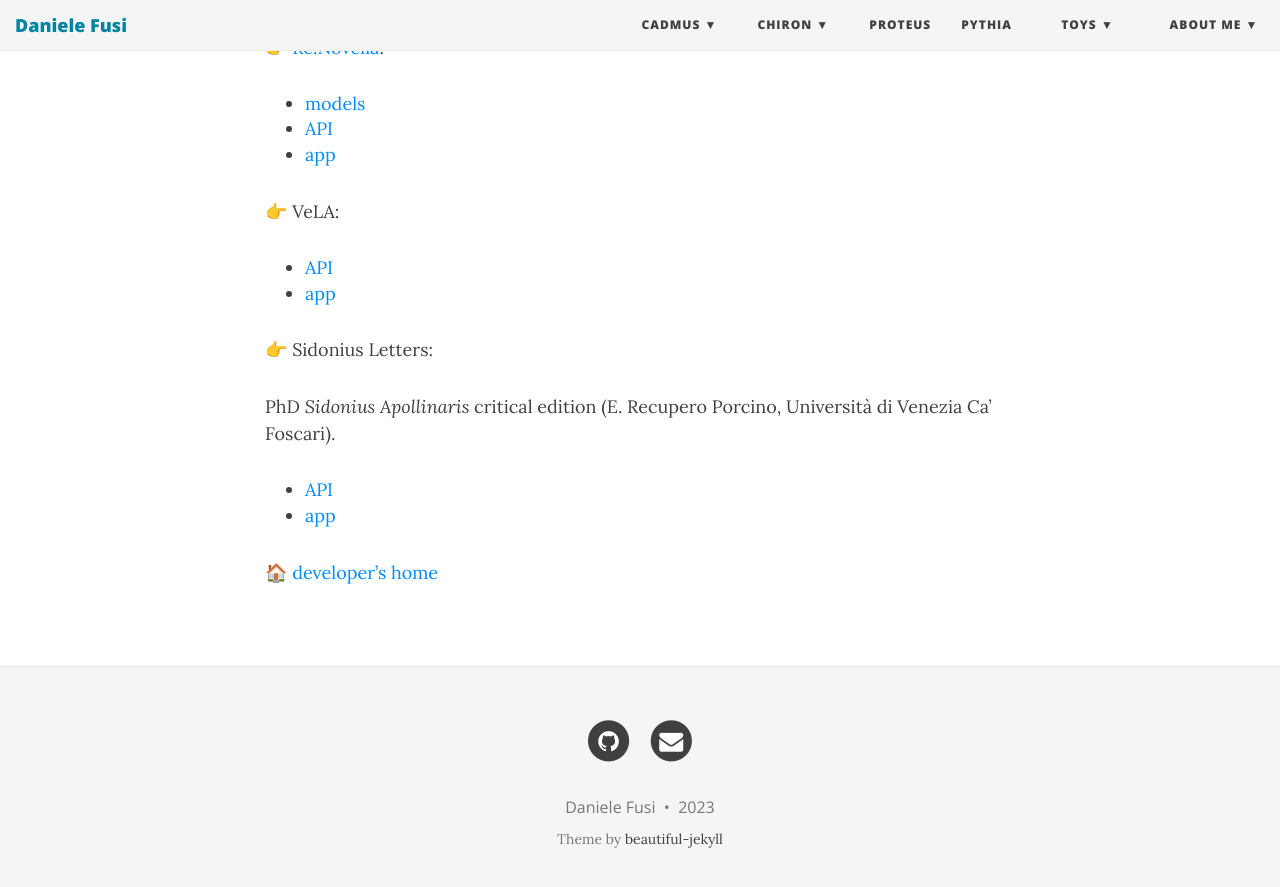
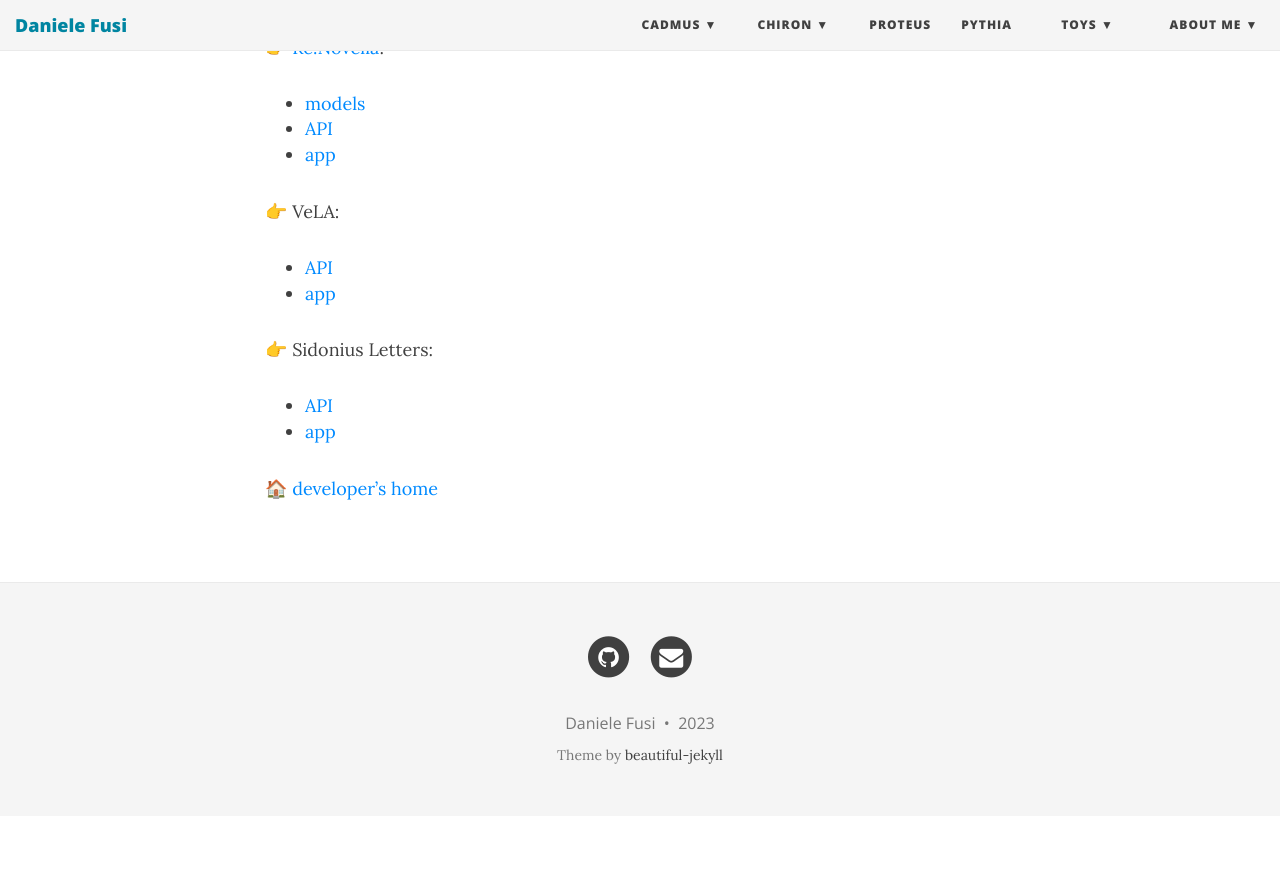
Before and after one commit to Myrmex/overview, a Jekyll site: the page built from cadmus/dev/repos.md, in a window 1280 px wide and 900 px high, scrolled down 5091 px. Shown: the top 887 px of the window. Built offline with Jekyll 4.4.1, drawn with Linux system fonts in a browser that asks for light colours; nearby versions of some CDN libraries; after the commit the page ends 5907 px from its top, so only the background shows below that.

Commit message:
Update repos.md

```diff
--- a/cadmus/dev/repos.md
+++ b/cadmus/dev/repos.md
@@ -164,8 +164,6 @@ General shells:
 
 👉 Sidonius Letters:
 
-PhD _Sidonius Apollinaris_ critical edition (E. Recupero Porcino, Università di Venezia Ca' Foscari).
-
 - [API](https://github.com/vedph/cadmus-sidon-api)
 - [app](https://github.com/vedph/cadmus-sidon-app)
 
```
